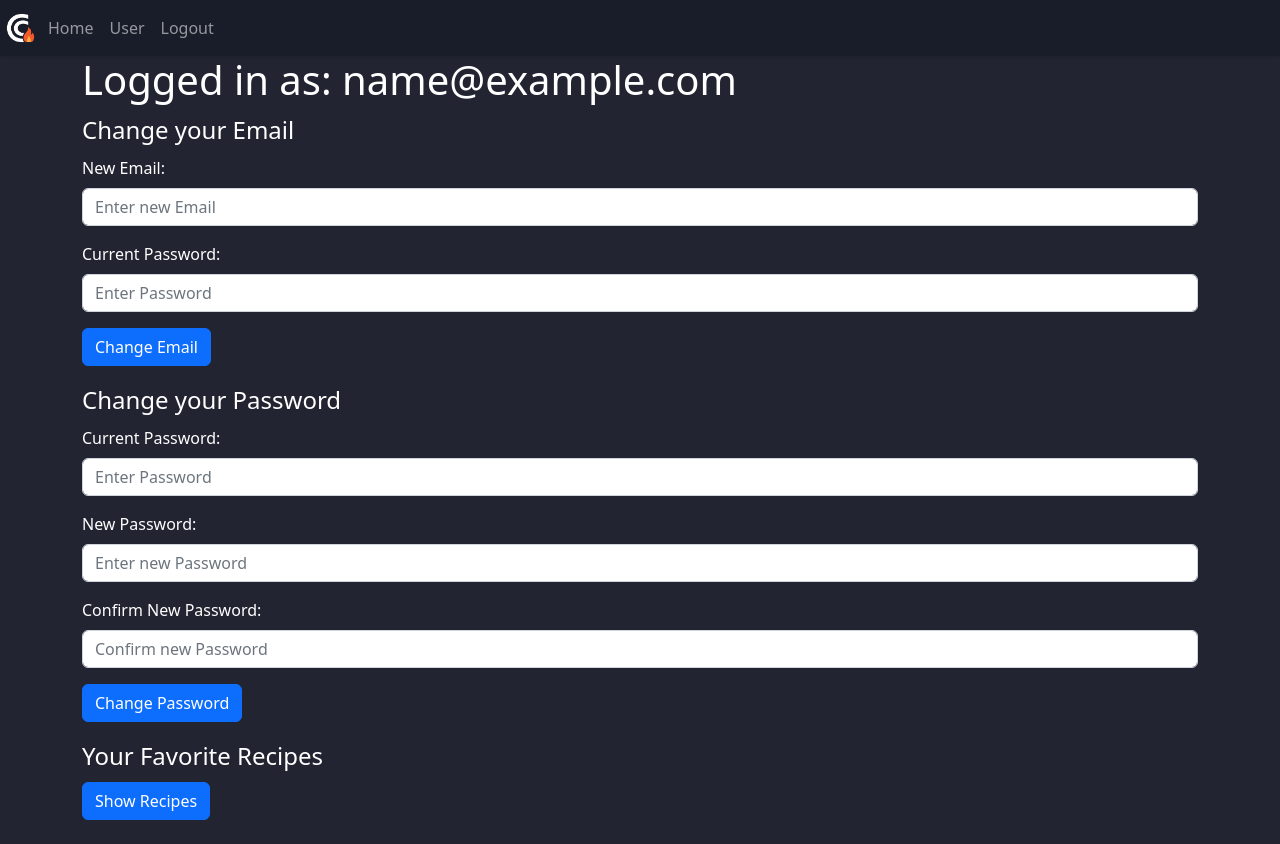
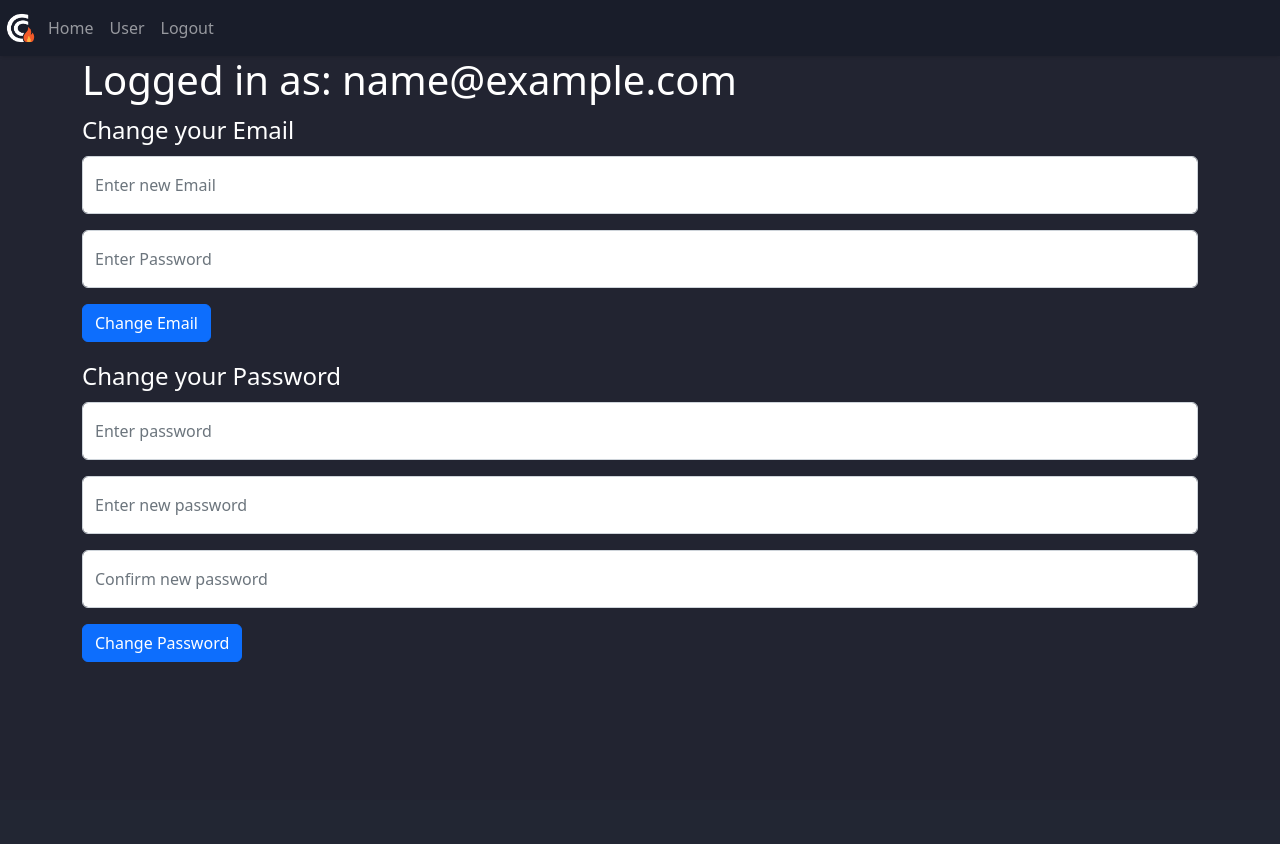
Before and after one commit to michaelWebDeve/CalorieCraveDevOps, a Flask app: page /user in a window 1280 px wide. After the commit the page ends 662 px from the top, so only its background shows below. Run offline with Flask 3, Linux system fonts and the light colour scheme; the visitor is signed in with stand-in values (Sample User, id 1).

Commit message:
Updating text input design of user.html

```diff
--- a/templates/user.html
+++ b/templates/user.html
@@ -26,13 +26,13 @@
     <form method="POST" id="changeEmailForm" action="{{ url_for('change_email') }}">
         <fieldset>
             <legend>Change your Email</legend>
-            <div class="mb-3">
-                <label for="newEmail" class="form-label">New Email:</label>
+            <div class="text-secondary form-floating mb-3">
                 <input type="email" class="form-control" id="newEmail" name="newEmail" placeholder="Enter new Email" required>
+                <label for="newEmail" class="form-label">Enter new Email</label>
             </div>
-            <div class="mb-3">
-                <label for="currentPasswordChangeEmail" class="form-label">Current Password:</label>
+            <div class="text-secondary form-floating mb-3">
                 <input type="password" class="form-control" id="currentPasswordChangeEmail" name="currentPasswordChangeEmail" placeholder="Enter Password" required>
+                <label for="currentPasswordChangeEmail" class="form-label">Enter Password</label>
             </div>
             <div class="mb-3">
                 <button type="submit" class="btn btn-primary">Change Email</button>
@@ -42,31 +42,22 @@
     <form method="POST" id="changePasswordForm" action="{{ url_for('change_password') }}">
         <fieldset>
             <legend>Change your Password</legend>
-            <div class="mb-3">
-                <label for="currentPassword" class="form-label">Current Password:</label>
-                <input type="password" class="form-control" id="currentPassword" name="currentPassword" placeholder="Enter Password" required>
+            <div class="text-secondary form-floating mb-3">
+                <input type="password" class="form-control" id="currentPassword" name="currentPassword" placeholder="Enter password" required>
+                <label for="currentPassword" class="form-label">Enter password</label>
             </div>
-            <div class="mb-3">
-                <label for="newPassword" class="form-label">New Password:</label>
-                <input type="password" class="form-control" id="newPassword" name="newPassword" placeholder="Enter new Password" required>
+            <div class="text-secondary form-floating mb-3">
+                <input type="password" class="form-control" id="newPassword" name="newPassword" placeholder="Enter new password" required>
+                <label for="newPassword" class="form-label">Enter new password</label>
             </div>
-            <div class="mb-3">
-                <label for="newPassword2" class="form-label">Confirm New Password:</label>
-                <input type="password" class="form-control" id="newPassword2" name="newPassword2" placeholder="Confirm new Password" required>
+            <div class="text-secondary form-floating mb-3">
+                <input type="password" class="form-control" id="newPassword2" name="newPassword2" placeholder="Confirm new password" required>
+                <label for="newPassword2" class="form-label">Confirm new password</label>
             </div>
             <div class="mb-3">
                 <button type="submit" class="btn btn-primary">Change Password</button>
             </div>
         </fieldset>
     </form>
-    <form method="POST" id="showFavoriteRecipesForm">
-        <fieldset>
-            <legend>Your Favorite Recipes</legend>
-            <div class="mb-3">
-                <button type="submit" class="btn btn-primary" id="showFavoriteRecipes">Show Recipes</button>
-            </div>
-        </fieldset>
-    </form>
 </div>
-
 {% endblock %}
```
